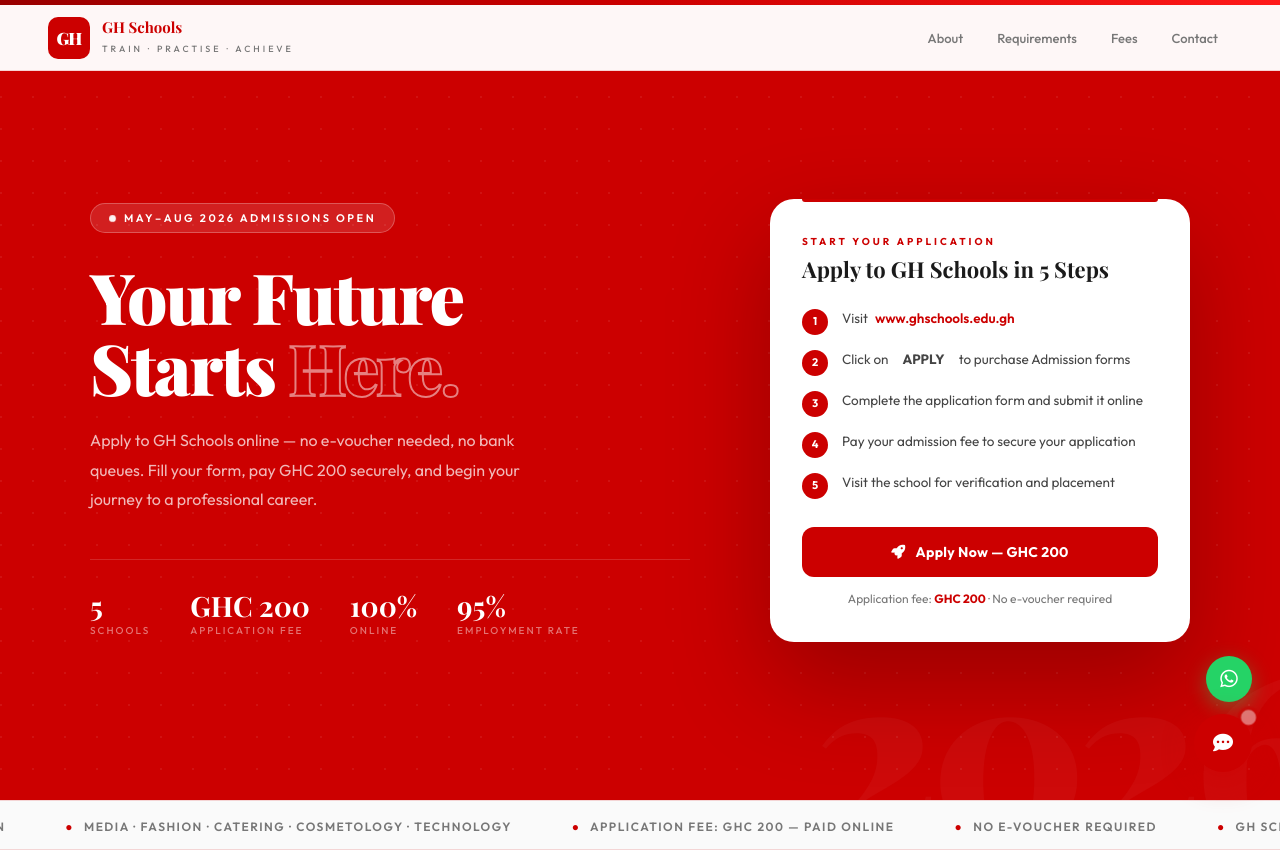
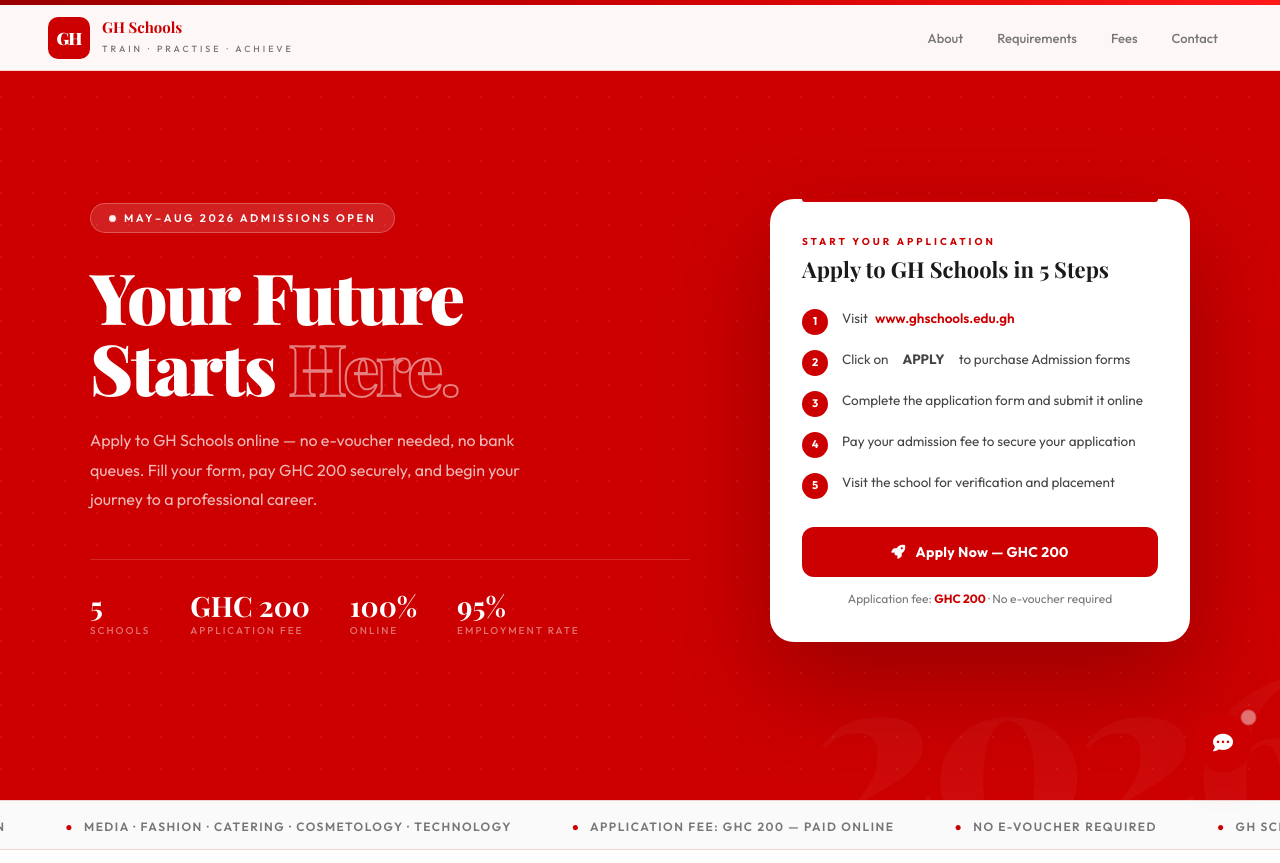
Before and after one commit to 0atmancyber/GHSCHOOLSWEBSITE, a plain HTML site: page admission.HTML in a window 1280 px wide. Shown: the top 863 px of the page. Drawn offline with nearby package versions, Linux system fonts and the light colour scheme.

Commit message:
worked on the admission.html file

```diff
--- a/admission.HTML
+++ b/admission.HTML
@@ -841,25 +841,6 @@
     .chat-inp button { background: var(--red); border: none; color: white; width: 46px; cursor: pointer; font-size: 14px; transition: background 0.2s; }
     .chat-inp button:hover { background: var(--red-deep); }
 
-    /* ── STICKY WHATSAPP ── */
-    .sticky-wa {
-      position: fixed;
-      bottom: 98px; right: 28px;
-      width: 46px; height: 46px;
-      background: #25D366;
-      color: white;
-      border-radius: 50%;
-      display: flex;
-      align-items: center;
-      justify-content: center;
-      font-size: 20px;
-      text-decoration: none;
-      z-index: 799;
-      box-shadow: 0 6px 20px rgba(37,211,102,0.4);
-      transition: all 0.3s;
-    }
-    .sticky-wa:hover { transform: scale(1.12) translateY(-2px); color: white; }
-
     /* ── TOAST ── */
     .toast {
       position: fixed;
@@ -1054,7 +1035,7 @@
         border-radius: 16px;
       }
       .chat-btn { bottom: 20px; right: 20px; width: 52px; height: 52px; font-size: 18px; }
-      .sticky-wa { bottom: 88px; right: 82px; }
+    }
     }
 
     /* Footer on small screens */
@@ -1419,11 +1400,6 @@
   </div>
 </div>
 
-<!-- STICKY WHATSAPP -->
-<a href="https://wa.me/233544622250" class="sticky-wa" target="_blank" rel="noopener" title="WhatsApp GH Schools">
-  <i class="fab fa-whatsapp"></i>
-</a>
-
 <!-- FOOTER -->
 <footer>
   <div class="footer-inner">
```
